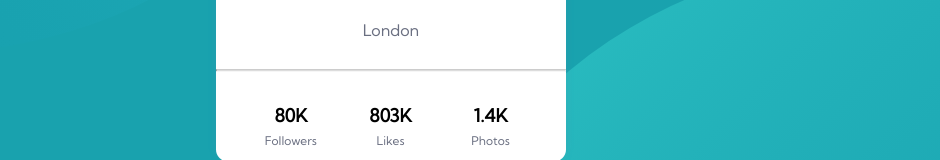
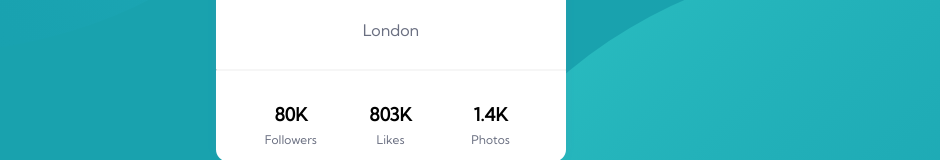
Before and after one commit to FleurDll/Frontend_Mentor-Profile_Card, a plain HTML site: page index.html in a window 1280 px wide. Shown: the part 434-594 px from the top of the page, without its empty margins (249-1189 px from the left). Drawn offline with Linux system fonts and the light colour scheme.

Commit message:
Update styles.css

```diff
--- a/styles.css
+++ b/styles.css
@@ -28,6 +28,10 @@ span {
 
 p {
   color: hsl(227, 10%, 46%);
+}
+
+hr {
+  border-top: 0;
 }
 
 table {
```
